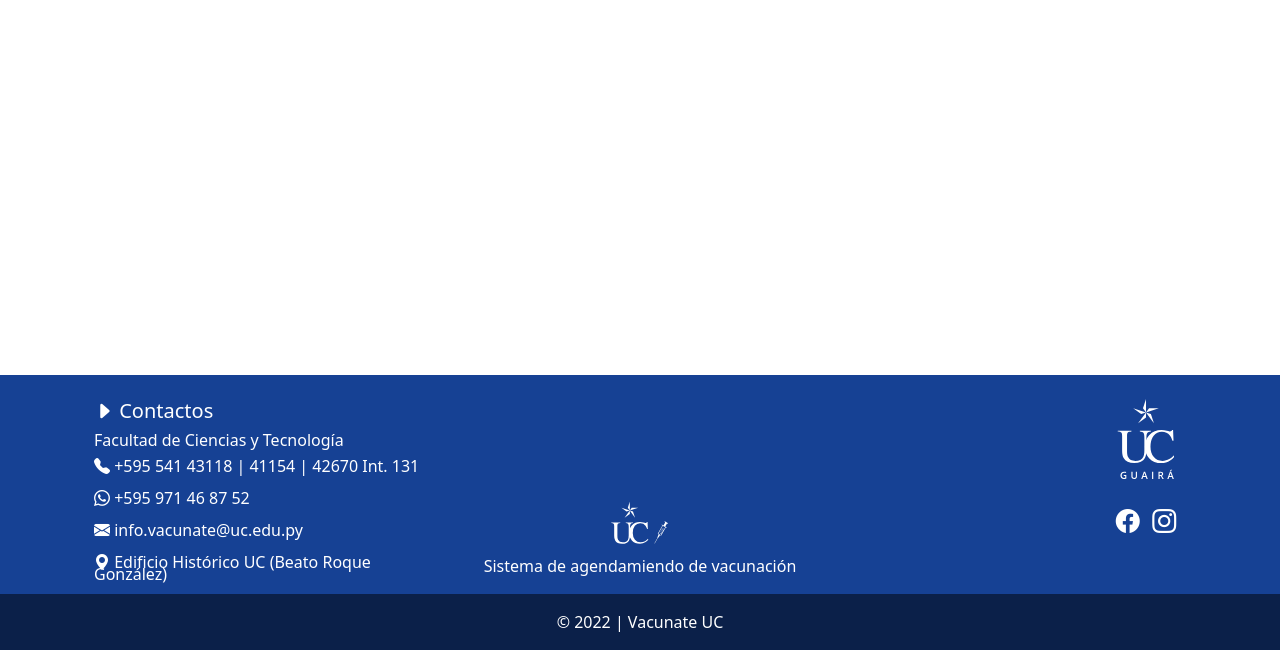
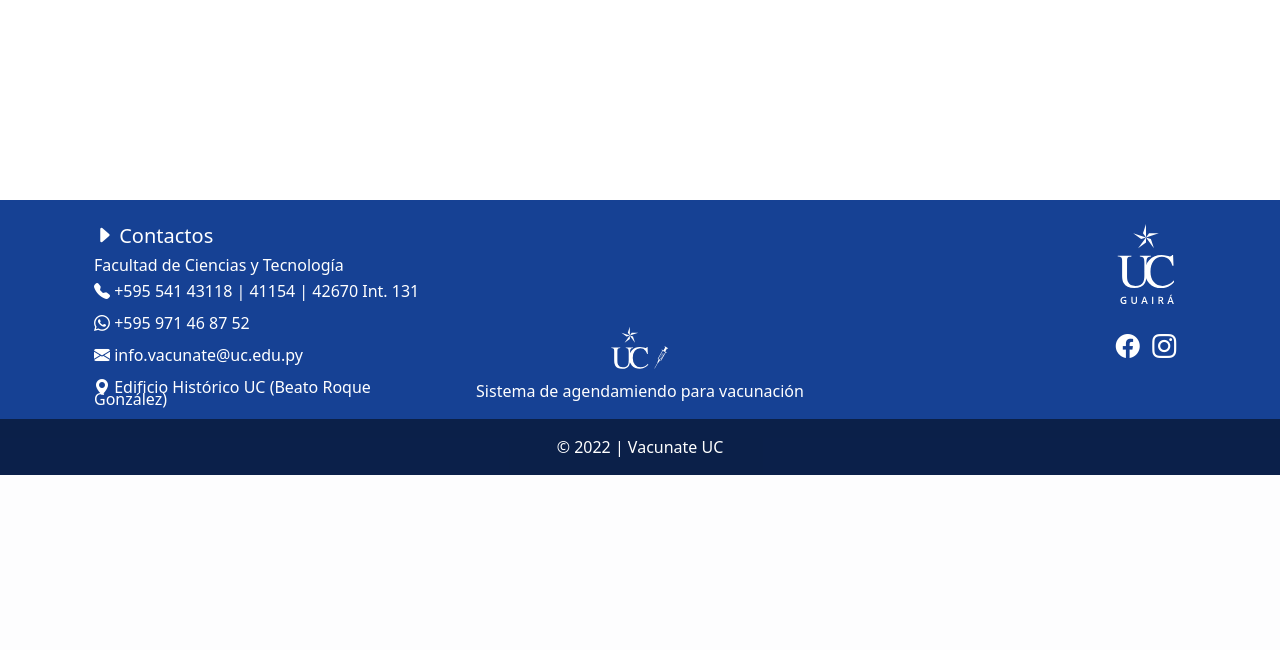
Before and after one commit to Gerardo-PY/vacunateuc, a Django app: page /prueba in a window 1280 px wide. Shown: the part 325-975 px from the top of the page. After the commit the page ends 800 px from the top, so only its background shows below. Run offline with Django 3.2, Linux system fonts and the light colour scheme.

Commit message:
Se agregaron correcciones varias al diseño del sitio

```diff
--- a/mysite/settings.py
+++ b/mysite/settings.py
@@ -92,7 +92,7 @@ DATABASES = {
         'ENGINE': 'django.db.backends.mysql',
         'NAME': 'vacunateuc',
         'USER': 'root', # agregue su nombre de usuario
-        'PASSWORD': '##TIP42##', #agregue su contraseña de mysql
+        'PASSWORD': 'Gerar_123', #agregue su contraseña de mysql
         'HOST': 'localhost',   # Or an IP Address that your DB is hosted on
         'PORT': '3306'
         },
@@ -124,7 +124,9 @@ AUTH_PASSWORD_VALIDATORS = [
 
 LANGUAGE_CODE = 'es-py'
 
-TIME_ZONE = 'UTC'
+#TIME_ZONE = 'UTC'
+
+TIME_ZONE = 'America/Asuncion'
 
 USE_I18N = True
 
--- a/vacuna/static/vacunateuc/style_principal.css
+++ b/vacuna/static/vacunateuc/style_principal.css
@@ -63,7 +63,7 @@ body{
     position: relative;
     bottom: 0;
     width: 100%;
-    height: 100px;
+    height: auto;
 }
 
 .logo-footer{
--- a/vacuna/static/vacunateuc/style_register.css
+++ b/vacuna/static/vacunateuc/style_register.css
@@ -54,7 +54,7 @@ body{
     position: relative;
     bottom: 0;
     width: 100%;
-    height: 100px;
+    height: auto;
 }
 
 .logo-footer{
--- a/vacuna/templates/registration/registrousuario.html
+++ b/vacuna/templates/registration/registrousuario.html
@@ -178,7 +178,7 @@
             </div>
             <div class="col align-self-end">
               <img src="{% static 'vacunateuc/img/VacunateUC-logo-blanco.svg' %}" alt="" width="60" height="60" class="align-middle">
-              <p>Sistema de agendamiendo de vacunación</p>
+              <p>Sistema de agendamiendo para vacunación</p>
             </div>
             <div class="col align-self-start">
               <div class="col-der">
--- a/vacuna/templates/vacunateuc/base.html
+++ b/vacuna/templates/vacunateuc/base.html
@@ -114,7 +114,7 @@
           </div>
           <div class="col align-self-end">
             <img src="{% static 'vacunateuc/img/VacunateUC-logo-blanco.svg' %}" alt="" width="60" height="60" class="align-middle">
-            <p>Sistema de agendamiendo de vacunación</p>
+            <p>Sistema de agendamiendo para vacunación</p>
           </div>
           <div class="col align-self-start">
             <div class="col-der">
--- a/vacuna/urls.py
+++ b/vacuna/urls.py
@@ -25,7 +25,6 @@ from django.urls.resolvers import URLPattern
 from . import views
 from django.conf import settings
 from django.conf.urls.static import static
-from django.contrib.auth.views import LoginView, LogoutView
 
 urlpatterns = [
     path('', views.principal, name='home'),
```
Also changed, not shown: vacuna/templates/vacunateuc/home.html (+3 -6 lines).
